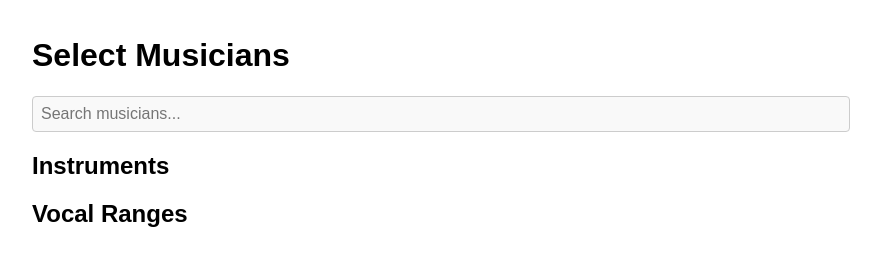
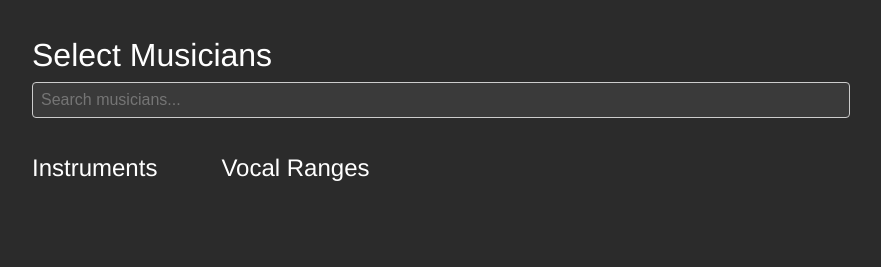
Before and after one commit to DanielJesus1189/musician-selector, a website: page public/index.html in a window 1280 px wide. Shown: the whole page, without its empty margins (208-1089 px from the left). Drawn offline with Linux system fonts and the light colour scheme; no server answers.

Commit message:
feat: style

```diff
--- a/public/index.html
+++ b/public/index.html
@@ -2,6 +2,7 @@
 <html lang="en">
 <head>
   <meta charset="UTF-8">
+  <meta name="viewport" content="width=device-width, initial-scale=1">
   <title>Musician Selector</title>
   <link rel="stylesheet" href="style.css">
 </head>
--- a/public/style.css
+++ b/public/style.css
@@ -1,15 +1,20 @@
 /* Base styles */
 body {
-  font-family: sans-serif;
+  /* Clean modern font */
+  font-family: "Helvetica Neue", Helvetica, Arial, sans-serif;
   max-width: 800px;
   margin: auto;
   padding: 1rem;
-  background: #ffffff;
-  color: #000000;
+  /* Dark gray background and white text */
+  background: #2b2b2b;
+  color: #ffffff;
 }
 
 .counts {
   margin-top: 1rem;
+  display: flex;
+  flex-wrap: wrap;
+  gap: 2rem;
 }
 
 label {
@@ -23,12 +28,30 @@ input[type="text"] {
   font-size: 1rem;
   border: 1px solid #ccc;
   border-radius: 4px;
-  background: #f9f9f9;
-  color: #000000;
+  background: #3a3a3a;
+  color: #ffffff;
 }
 
 input[type="checkbox"] {
   margin-right: 0.5rem;
+}
+
+/* Header styling */
+h1, h2 {
+  font-weight: 300;
+  color: #ffffff;
+  margin-bottom: 0.5rem;
+}
+
+/* Clean list appearance */
+ul {
+  list-style: none;
+  padding-left: 0;
+}
+
+/* Adjust counts section spacing */
+.counts > div {
+  margin-right: 2rem;
 }
 
 /* Dark mode */
```
